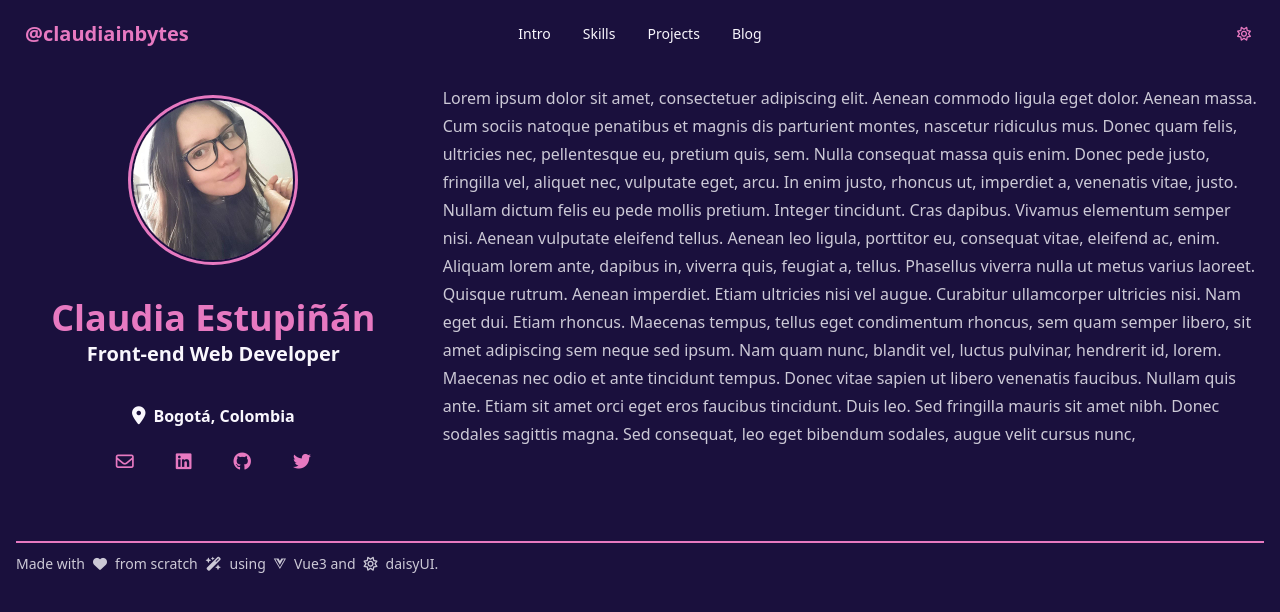
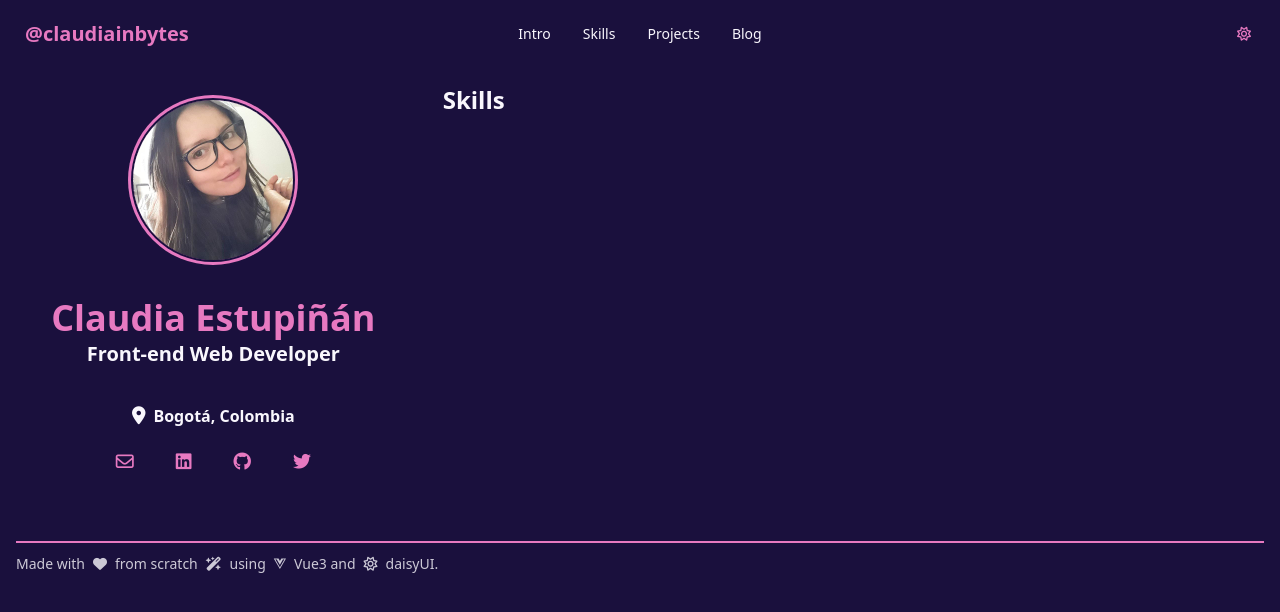
Before and after one commit to claudiainbytes/claudiainbytes.github.io, a Vue app: page /skills in a window 1280 px wide. Shown: the top 612 px of the page. Built offline with nearby package versions, Linux system fonts and the light colour scheme.

Commit message:
Routing between sections Intro, Skills, Projects

```diff
--- a/package.json
+++ b/package.json
@@ -14,7 +14,8 @@
   "dependencies": {
     "pinia": "^2.1.7",
     "pinia-plugin-persistedstate": "^3.2.1",
-    "vue": "^3.3.11"
+    "vue": "^3.3.11",
+    "vue-router": "^4.0.13"
   },
   "devDependencies": {
     "@tailwindcss/typography": "^0.5.10",
--- a/src/components/Main.vue
+++ b/src/components/Main.vue
@@ -1,6 +1,6 @@
 <template>
    <main class="col-span-12 lg:col-span-8 p-4 prose max-w-none">
-        <p class="w-full">Lorem ipsum dolor sit amet, consectetuer adipiscing elit. Aenean commodo ligula eget dolor. Aenean massa. Cum sociis natoque penatibus et magnis dis parturient montes, nascetur ridiculus mus. Donec quam felis, ultricies nec, pellentesque eu, pretium quis, sem. Nulla consequat massa quis enim. Donec pede justo, fringilla vel, aliquet nec, vulputate eget, arcu. In enim justo, rhoncus ut, imperdiet a, venenatis vitae, justo. Nullam dictum felis eu pede mollis pretium. Integer tincidunt. Cras dapibus. Vivamus elementum semper nisi. Aenean vulputate eleifend tellus. Aenean leo ligula, porttitor eu, consequat vitae, eleifend ac, enim. Aliquam lorem ante, dapibus in, viverra quis, feugiat a, tellus. Phasellus viverra nulla ut metus varius laoreet. Quisque rutrum. Aenean imperdiet. Etiam ultricies nisi vel augue. Curabitur ullamcorper ultricies nisi. Nam eget dui. Etiam rhoncus. Maecenas tempus, tellus eget condimentum rhoncus, sem quam semper libero, sit amet adipiscing sem neque sed ipsum. Nam quam nunc, blandit vel, luctus pulvinar, hendrerit id, lorem. Maecenas nec odio et ante tincidunt tempus. Donec vitae sapien ut libero venenatis faucibus. Nullam quis ante. Etiam sit amet orci eget eros faucibus tincidunt. Duis leo. Sed fringilla mauris sit amet nibh. Donec sodales sagittis magna. Sed consequat, leo eget bibendum sodales, augue velit cursus nunc,</p>
+      <router-view/>
    </main>
 </template>
 <script setup>
--- a/src/components/Nav.vue
+++ b/src/components/Nav.vue
@@ -7,8 +7,8 @@
                     <svg xmlns="http://www.w3.org/2000/svg" class="h-5 w-5" fill="none" viewBox="0 0 24 24" stroke="currentColor"><path stroke-linecap="round" stroke-linejoin="round" stroke-width="2" d="M4 6h16M4 12h8m-8 6h16" /></svg>
                   </div>
                   <ul tabindex="0" class="menu menu-sm dropdown-content mt-3 z-[1] p-2 shadow bg-base-100 rounded-box w-52">
-                    <li><a>Intro</a></li>
-                    <li><a>Skills</a></li>
+                    <li><router-link :to="{ name: 'Intro'  }">Intro</router-link></li>
+                    <li><router-link :to="{ name: 'Skills'  }">Skills</router-link></li>
                     <li><a>Projects</a></li>
                     <li><a>Blog</a></li>
                   </ul>
@@ -17,9 +17,9 @@
               </div>
               <div class="navbar-center hidden lg:flex">
                 <ul class="menu menu-horizontal px-1">
-                    <li><a>Intro</a></li>
-                    <li><a>Skills</a></li>
-                    <li><a>Projects</a></li>
+                    <li><router-link :to="{ name: 'Intro'  }">Intro</router-link></li>
+                    <li><router-link :to="{ name: 'Skills'  }">Skills</router-link></li>
+                    <li><router-link :to="{ name: 'Projects'  }">Projects</router-link></li>
                     <li><a>Blog</a></li>
                 </ul>
               </div>
--- a/src/components/minicomponents/ThemeSwitcher.vue
+++ b/src/components/minicomponents/ThemeSwitcher.vue
@@ -19,5 +19,4 @@
     }
     document.querySelector("html").setAttribute("data-theme", currentTheme.theme)
   }
-
 </script>
--- a/src/main.js
+++ b/src/main.js
@@ -1,6 +1,7 @@
 import { createApp } from 'vue'
 import { createPinia } from 'pinia'
 import piniaPluginPersistedstate from 'pinia-plugin-persistedstate'
+import router from './router'
 import './index.css'
 import App from './App.vue'
 
@@ -8,5 +9,6 @@ const app = createApp(App)
 const pinia = createPinia()
 pinia.use(piniaPluginPersistedstate)
 
-app.use(pinia);
+app.use(pinia)
+app.use(router)
 app.mount('#app')
--- /dev/null
+++ b/src/router/index.js
@@ -0,0 +1,29 @@
+import { createRouter, createWebHistory } from 'vue-router'
+
+import Intro from '../views/Intro.vue'
+import Skills from '../views/Skills.vue'
+import Projects from '../views/Projects.vue'
+
+const router = createRouter({
+    history: createWebHistory(import.meta.env.BASE_URL),
+    routes: [
+      {
+        path: '/',
+        name: 'Intro',
+        component: Intro
+      },
+      {
+        path: '/skills',
+        name: 'Skills',
+        component: Skills
+      },
+      {
+        path: '/projects',
+        name: 'Projects',
+        component: Projects
+
+      }
+    ]
+  })
+
+  export default router
--- /dev/null
+++ b/src/views/Intro.vue
@@ -0,0 +1,3 @@
+<template>
+    <h2>Intro</h2>
+</template>
--- /dev/null
+++ b/src/views/Projects.vue
@@ -0,0 +1,3 @@
+<template>
+    <h2>Projects</h2>
+</template>
--- /dev/null
+++ b/src/views/Skills.vue
@@ -0,0 +1,3 @@
+<template>
+    <h2>Skills</h2>
+</template>
```
Also changed, not shown: 1 other file (tests, documents, lock files or other folders).
